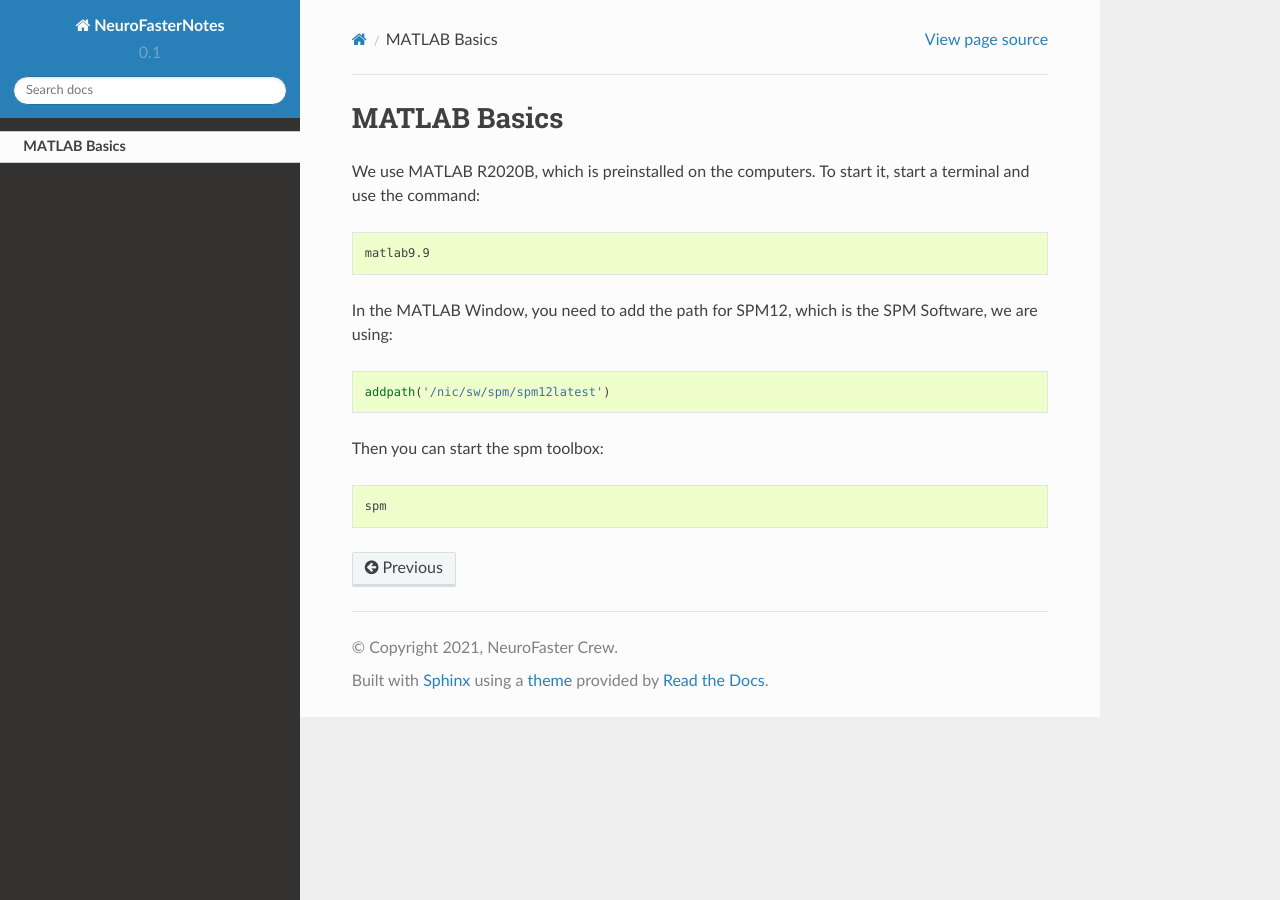
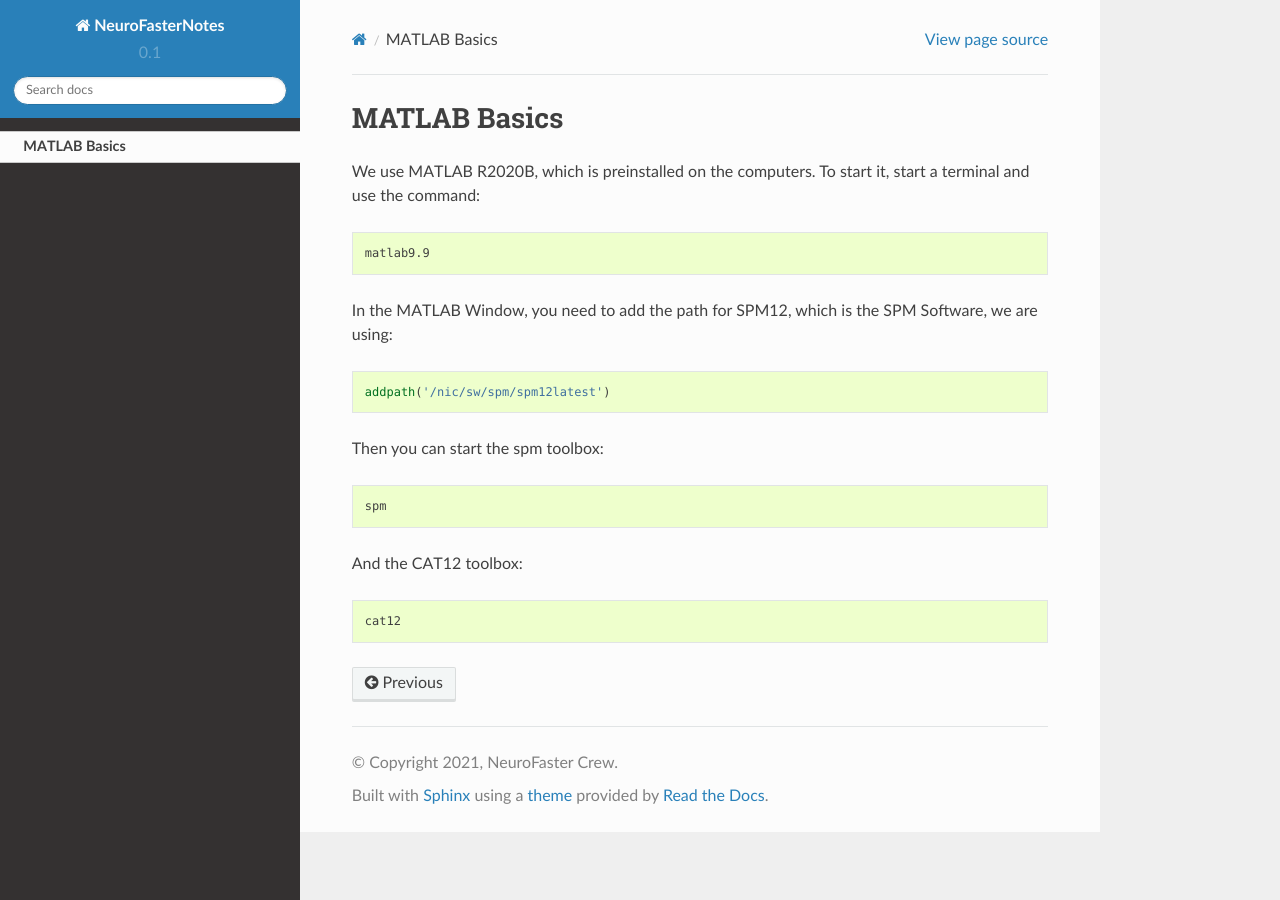
Before and after one commit to yeagle/NeuroFasterNotes, a Sphinx documentation site: the page built from source/matlab/basics.rst, in a window 1280 px wide. Built offline with Sphinx 7.4.7 and the Read the Docs theme 2.0.0, drawn with Linux system fonts in a browser that asks for light colours; pages that are not in the unit, such as notebooks, are missing from menus.

Commit message:
Minor changes to matlab basics

```diff
--- a/source/matlab/basics.rst
+++ b/source/matlab/basics.rst
@@ -19,3 +19,9 @@ Then you can start the spm toolbox:
 .. code-block:: matlab
 
   spm
+
+And the CAT12 toolbox:
+
+.. code-block:: matlab
+
+  cat12
```
